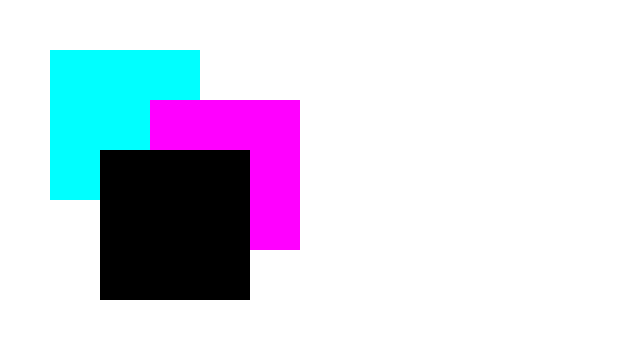
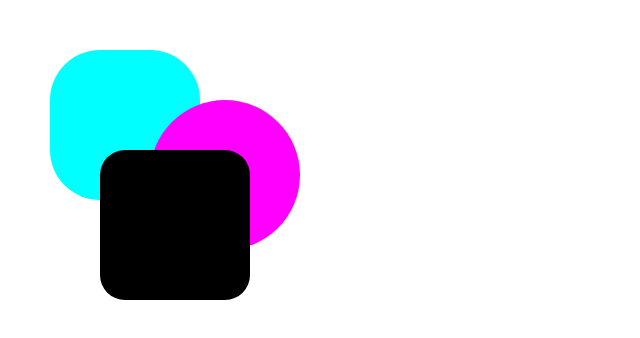
Before and after one commit to koharakouki/react_practice, a React (Create React App) app in the folder re-react/: page / in a window 1280 px wide. Shown: the top 338 px of the page, without its empty margins (0-640 px from the left). Built offline with nearby package versions, Linux system fonts and the light colour scheme.

Commit message:
コンポーネントを別ファイルに

```diff
--- a/re-react/src/App.js
+++ b/re-react/src/App.js
@@ -1,47 +1,17 @@
 import React, { Component } from 'react';
 import './App.css';
+import Rect from './Rect';
 
 class App extends Component {
   render(){
     return(
       <div>
-        <Rect x="50" y="50" w="150" h="150" c="cyan" />
-        <Rect x="150" y="100" w="150" h="150" c="magenta" />
-        <Rect x="100" y="150" w="150" h="150" c="black" />
+        <Rect x="50" y="50" w="150" h="150" c="cyan" r="50" />
+        <Rect x="150" y="100" w="150" h="150" c="magenta" r="75" />
+        <Rect x="100" y="150" w="150" h="150" c="black" r="25" />
       </div>
     );
   }
 }
 
-
-class Rect extends Component {
-  x = 0;
-  y = 0;
-  width = 0;
-  height = 0;
-  color = "white";
-  style = {};
-
-  constructor(props){
-    super(props);
-    this.x = props.x;
-    this.y = props.y;
-    this.width = props.w;
-    this.height = props.h;
-    this.color = props.c;
-    this.style = {
-      backgroundColor: this.color,
-      position: "absolute",
-      left: this.x + "px",
-      top: this.y + "px",
-      width: this.width + "px",
-      height: this.height + "px"
-    }
-  }
-
-  render(){
-    return <div style={this.style}></div>;
-  }
-}
-
 export default App;
--- /dev/null
+++ b/re-react/src/Rect.js
@@ -0,0 +1,37 @@
+import React, { Component } from 'react';
+
+
+
+class Rect extends Component {
+  x = 0;
+  y = 0;
+  width = 0;
+  height = 0;
+  color = "white";
+  style = {};
+
+  constructor(props){
+    super(props);
+    this.x = props.x;
+    this.y = props.y;
+    this.width = props.w;
+    this.height = props.h;
+    this.color = props.c;
+    this.radius = props.r;
+    this.style = {
+      backgroundColor: this.color,
+      position: "absolute",
+      left: this.x + "px",
+      top: this.y + "px",
+      width: this.width + "px",
+      height: this.height + "px",
+      borderRadius: this.radius + "px"
+    }
+  }
+
+  render(){
+    return <div style={this.style}></div>;
+  }
+}
+
+export default Rect;
```
